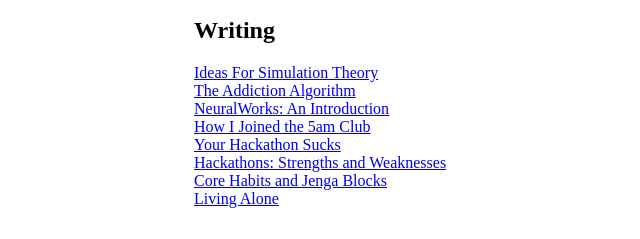
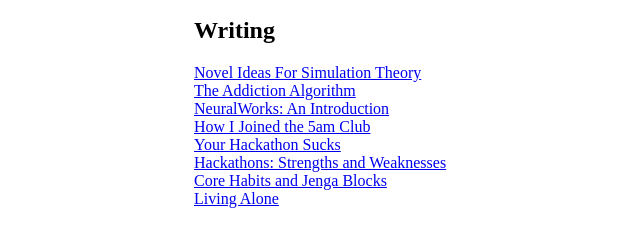
Before and after one commit to 00MB/site, a website: page writing.html in a window 1280 px wide. Shown: the part 137-376 px from the top of the page, 62-702 px from the left. Drawn offline with Linux system fonts and the light colour scheme.

Commit message:
Automated report

```diff
--- a/writing.html
+++ b/writing.html
@@ -24,7 +24,7 @@
     <main>
         <h2>Writing</h2>
         <ul>
-            <li><a href="writing/Ideas For Simulation Theory.html">Ideas For Simulation Theory</a></li>
+            <li><a href="writing/Novel Ideas For Simulation Theory.html">Novel Ideas For Simulation Theory</a></li>
             <li><a href="writing/The Addiction Algorithm.html">The Addiction Algorithm</a></li>
             <li><a href="writing/NeuralWorks: An Introduction.html">NeuralWorks: An Introduction</a></li>
             <li><a href="writing/How I Joined the 5am Club.html">How I Joined the 5am Club</a></li>
```
